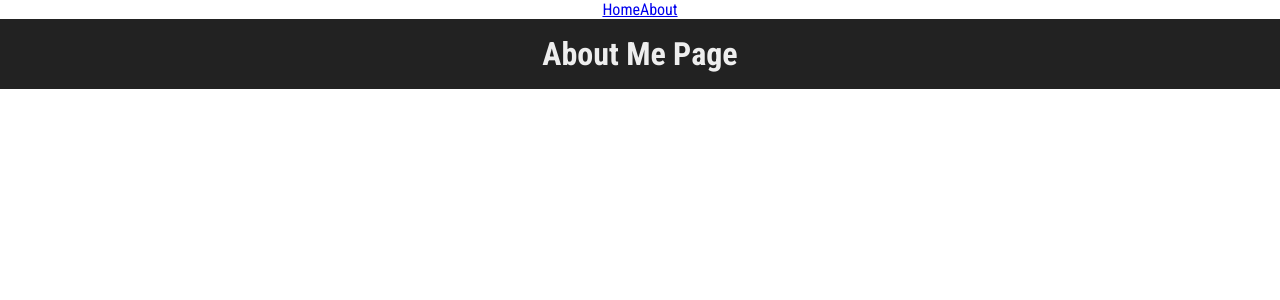
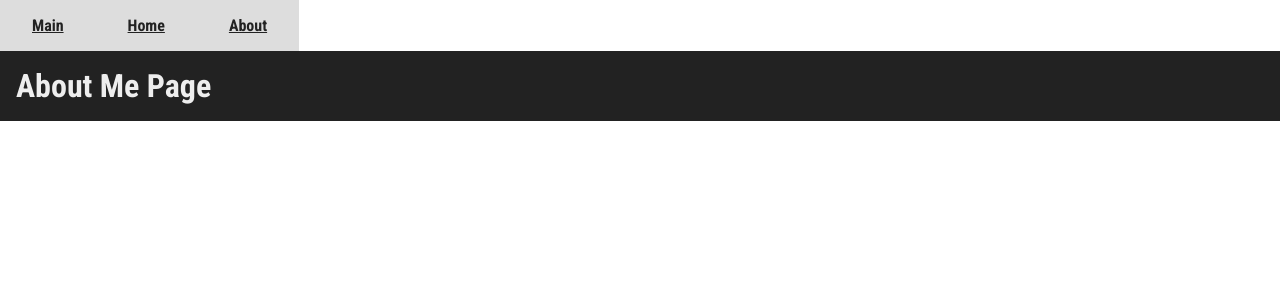
Before and after one commit to milanstojadinovic/router-basics, a React (Create React App) app: page /about in a window 1280 px wide. Shown: the top 300 px of the page. Built offline with nearby package versions, Linux system fonts and the light colour scheme.

Commit message:
addinng changes to some components

```diff
--- a/src/App.js
+++ b/src/App.js
@@ -1,14 +1,11 @@
 import './App.css';
-import { Outlet, Link } from 'react-router-dom';
+
+import Navigation from './routes/Navigation';
 
 function App() {
   return (
     <div className='App'>
-      <nav>
-        <Link to='/home'>Home</Link>
-        <Link to='/about'>About</Link>
-      </nav>
-      <Outlet />
+      <Navigation />
     </div>
   );
 }
--- a/src/index.js
+++ b/src/index.js
@@ -5,15 +5,16 @@ import './index.css';
 import App from './App';
 import Home from './routes/Home';
 import About from './routes/About';
+import Page404 from './routes/Page404';
 
 const root = ReactDOM.createRoot(document.getElementById('root'));
 root.render(
   <BrowserRouter>
     <Routes>
-      <Route path='/' element={<App />}>
-        <Route path='/home' element={<Home />} />
-        <Route path='/about' element={<About />} />
-      </Route>
+      <Route path='/' element={<App />} />
+      <Route path='/home' element={<Home />} />
+      <Route path='/about' element={<About />} />
+      <Route path='*' element={<Page404 />} />
     </Routes>
   </BrowserRouter>
 );
--- a/src/routes/About.js
+++ b/src/routes/About.js
@@ -1,10 +1,14 @@
 import React from 'react';
+import Navigation from './Navigation';
 import './About.css';
 
 const About = () => {
   return (
-    <div className='about'>
-      <h1 className='about__main-title'>About Me Page</h1>
+    <div>
+      <Navigation />
+      <div className='about'>
+        <h1 className='about__main-title'>About Me Page</h1>
+      </div>
     </div>
   );
 };
--- a/src/routes/Home.js
+++ b/src/routes/Home.js
@@ -1,11 +1,15 @@
 import React from 'react';
+import Navigation from './Navigation';
 import './Home.css';
 
 const Home = () => {
   return (
-    <div className='home'>
-      <h1 className='home__main-title'>Home Page</h1>
-      <p>Welcome to my home page!</p>
+    <div>
+      <Navigation />
+      <div className='home'>
+        <h1 className='home__main-title'>Home Page</h1>
+        <p>Welcome to my home page!</p>
+      </div>
     </div>
   );
 };
--- /dev/null
+++ b/src/routes/Navigation.css
@@ -0,0 +1,12 @@
+.navigation {
+  display: flex;
+  align-items: flex-start;
+  justify-content: left;
+}
+
+.navigation-link {
+  padding: 1rem 2rem;
+  font-weight: 700;
+  background-color: #dddddd;
+  color: #222222;
+}
--- /dev/null
+++ b/src/routes/Navigation.js
@@ -0,0 +1,24 @@
+import React from 'react';
+import { Link } from 'react-router-dom';
+
+import './Navigation.css';
+
+const Navigation = () => {
+  return (
+    <div>
+      <nav className='navigation'>
+        <Link className='navigation-link' to='/'>
+          Main
+        </Link>
+        <Link className='navigation-link' to='/home'>
+          Home
+        </Link>
+        <Link className='navigation-link' to='/about'>
+          About
+        </Link>
+      </nav>
+    </div>
+  );
+};
+
+export default Navigation;
--- /dev/null
+++ b/src/routes/Page404.css
@@ -0,0 +1,8 @@
+.not-found {
+  background-color: lightyellow;
+}
+.not-found__main-title {
+  color: darkorange;
+  font-size: 8rem;
+  font-weight: 700;
+}
--- /dev/null
+++ b/src/routes/Page404.js
@@ -0,0 +1,12 @@
+import React from 'react';
+import './Page404.css';
+
+const Page404 = () => {
+  return (
+    <div className='not-found'>
+      <h1 className='not-found__main-title'>404 - NOT FOUND</h1>
+    </div>
+  );
+};
+
+export default Page404;
```
